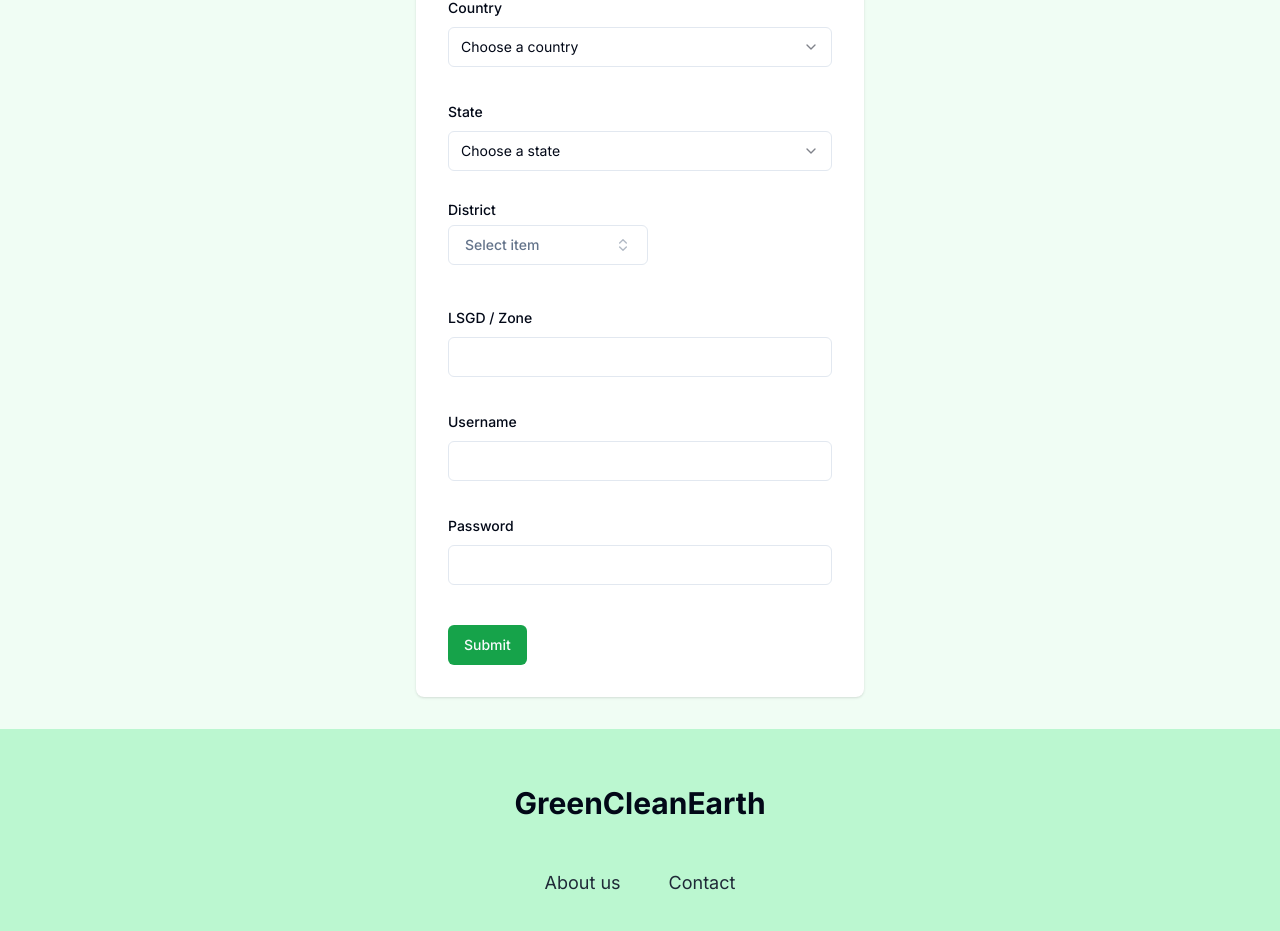
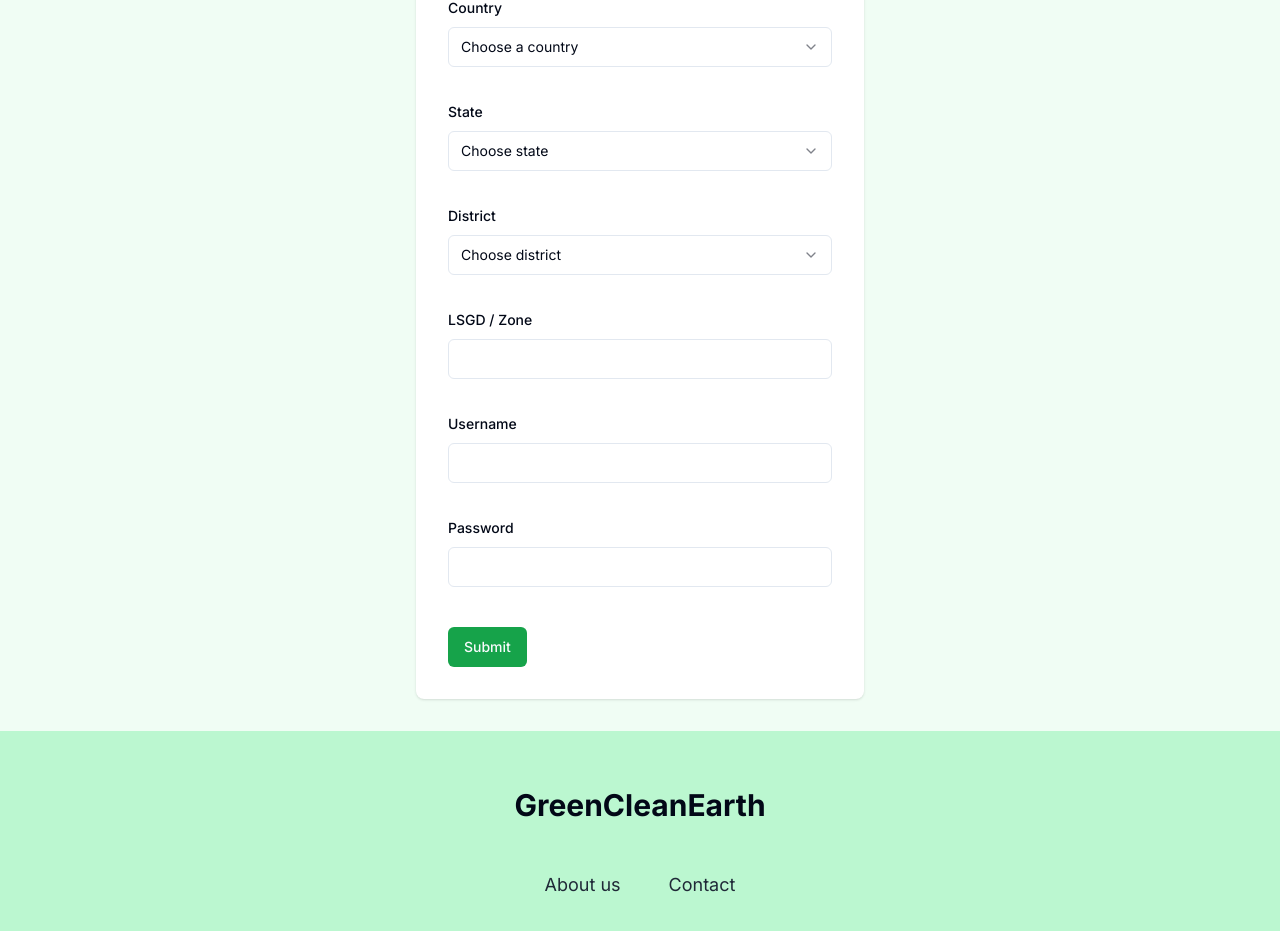
Before and after one commit to nihadgithub/Green-clean-earth, a Next.js app: page /register in a window 1280 px wide. Shown: the part 797-1728 px from the top of the page. Built offline with nearby package versions, Linux system fonts and the light colour scheme.

Commit message:
update register

```diff
--- a/src/app/register/page.tsx
+++ b/src/app/register/page.tsx
@@ -39,7 +39,7 @@ import {
 } from "@/components/ui/select"
 import NavigationBar from "@/components/navigationBar";
 import Footer from "@/components/footer";
-const formSchema = z.object({"category":z.string(),"name":z.string().max(255),"location":z.string().max(255),"coname":z.string().max(255),"wnumber":z.coerce.number(),"profession":z.string().max(255),"country":z.string(),"state":z.string(),"districts":z.string(),"lsgdzone":z.string().max(255),"username":z.string().max(255),"password":z.string().max(255)})
+const formSchema = z.object({"category":z.string(),"name":z.string().max(255),"location":z.string().max(255),"coname":z.string().max(255),"wnumber":z.coerce.number(),"profession":z.string().max(255),"country":z.string(),"state":z.string(),"district":z.string(),"lsgdzone":z.string().max(255),"username":z.string().max(255),"password":z.string().max(255)})
 
 const categories = [
                     { label: "NGO", value: "ngo" },
@@ -55,14 +55,14 @@ export default function Register() {
   const form = useForm<z.infer<typeof formSchema>>({
     resolver: zodResolver(formSchema),
     defaultValues: {
-name: "",
-location: "",
-coname: "",
-//wnumber: 0,
-profession: "",
-lsgdzone: "",
-username: "",
-password: "",
+// name: "",
+// location: "",
+// coname: "",
+// wnumber: 0,
+// profession: "",
+// lsgdzone: "",
+// username: "",
+// password: "",
 },
   })
 
@@ -83,7 +83,7 @@ password: "",
                   Create a group account
               </h1>
           <Form {...form}>
-            <form noValidate onSubmit={form.handleSubmit(onSubmit)} className="space-y-8">
+            <form  noValidate onSubmit={form.handleSubmit(onSubmit)} className="space-y-8">
                   <FormField
                             control={form.control}
                             name="category"
@@ -225,7 +225,7 @@ password: "",
                                 <Select onValueChange={field.onChange} defaultValue={field.value}>
                                   <FormControl>
                                     <SelectTrigger>
-                                      <SelectValue placeholder="Choose a state" />
+                                      <SelectValue placeholder="Choose state" />
                                     </SelectTrigger>
                                   </FormControl>
                                   <SelectContent>
@@ -240,7 +240,38 @@ password: "",
                               </FormItem>
                             )}
                           />
-                  <FormField
+
+
+                          <FormField
+                            control={form.control}
+                            name="district"
+                            render={({ field }) => (
+                              <FormItem>
+                                <FormLabel>District</FormLabel>
+                                <Select onValueChange={field.onChange} defaultValue={field.value}>
+                                  <FormControl>
+                                    <SelectTrigger>
+                                      <SelectValue placeholder="Choose district" />
+                                    </SelectTrigger>
+                                  </FormControl>
+                                  <SelectContent>
+                                    <SelectItem value="kozhikode">Kozhikode</SelectItem>
+                                    <SelectItem value="malappuram ">Malappuram</SelectItem>
+                                    <SelectItem value="other">Other</SelectItem>
+                                  </SelectContent>
+                                </Select>
+                                <FormDescription>
+
+                                </FormDescription>
+                                <FormMessage />
+                              </FormItem>
+                            )}
+                          />
+
+
+
+
+                  {/* <FormField
                             control={form.control}
                             name="districts"
                             render={({ field }) => (
@@ -300,7 +331,7 @@ password: "",
                                 <FormMessage />
                               </FormItem>
                             )}
-                          />
+                          /> */}
 
                   <FormField
                     control={form.control}
```
